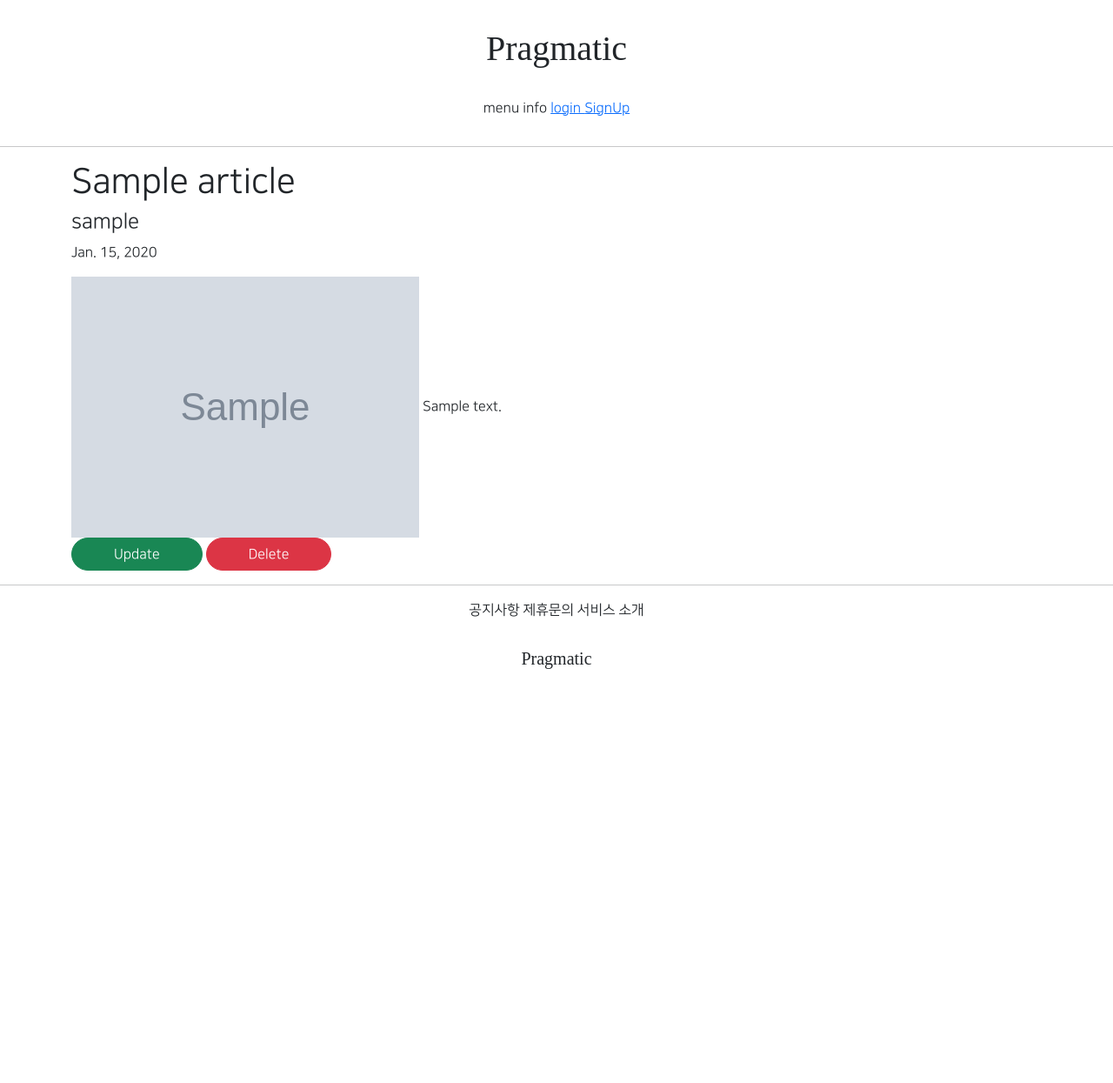
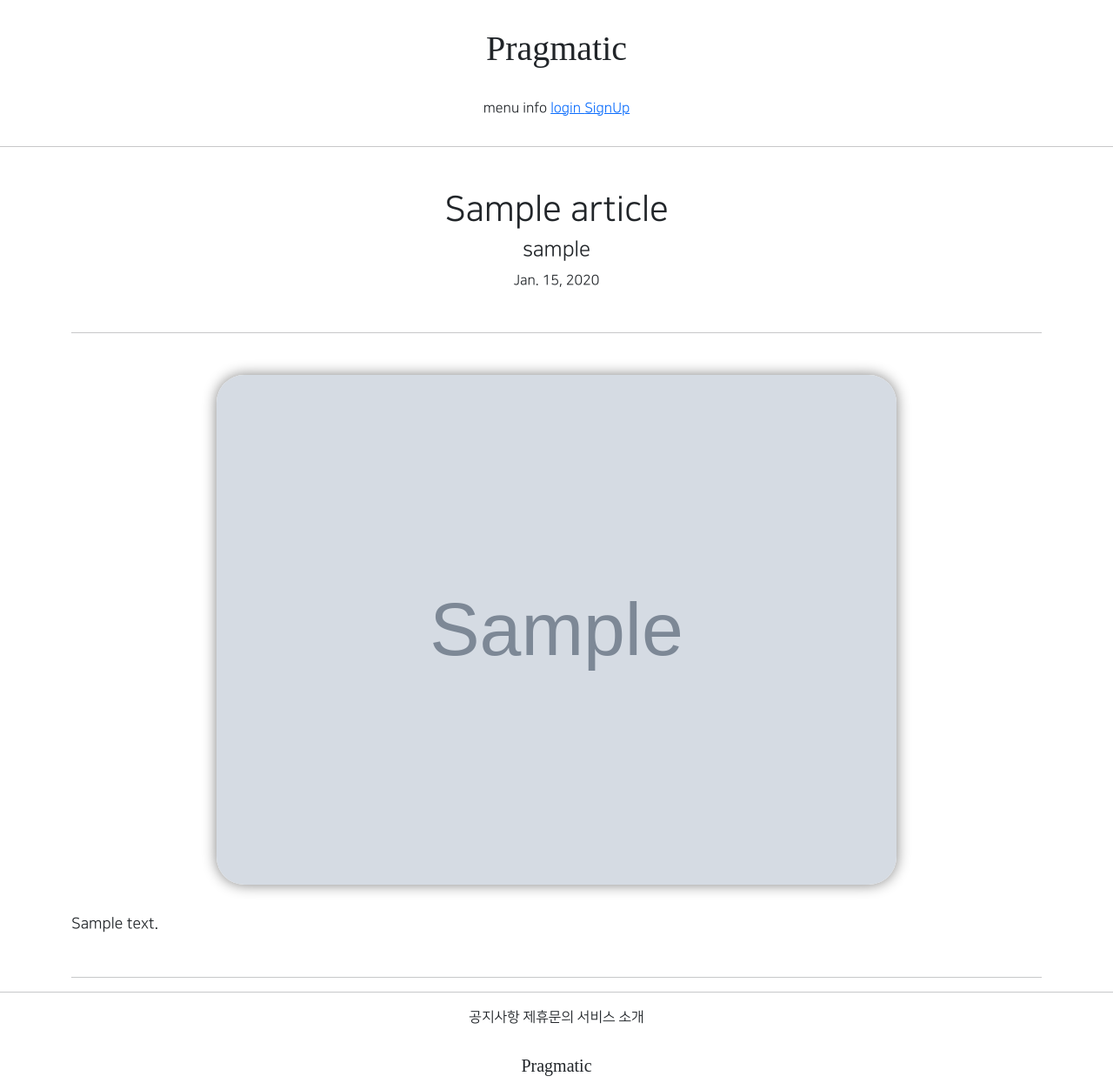
Before and after one commit to soohyoen/django_2, a Django app: page /article/detail/1 in a window 1280 px wide. Shown: the whole page at 87% size. Before the commit the page ends 769 px from the top, so only its background shows below. Run offline with Django 3.2, Linux system fonts and the light colour scheme; tables that the repository leaves empty hold one stand-in row (values such as "Sample post"); grey boxes marked "Sample" are stand-in pictures; parts of the project's set-up code (start-up, migrations or seed data) failed here and were passed over; some libraries are stand-ins or nearby versions; some web fonts are replaced.

Commit message:
8/04 commit 3

```diff
--- a/articleapp/templates/articleapp/detail.html
+++ b/articleapp/templates/articleapp/detail.html
@@ -3,18 +3,27 @@
 
 {% block content %}
 
-    <div class="container">
+    <div class="container text-center">
 
-        <div>
+        <div class="my-5">
             {#     제목 / 글쓴이 / 날짜       #}
-            <h1>{{ target_article.title }}</h1>
+            <h1 class="NNS_B">{{ target_article.title }}</h1>
             <h4>{{ target_article.writer.profile.nickname }}</h4>
             <p>{{ target_article.created_at }}</p>
         </div>
-        <div>
+        <hr>
+        <div class="my-5">
             {#      게시글 내용      #}
-            <img src="{{ target_article.image.url }}" alt="">
-            {{ target_article.content }}
+            <img src="{{ target_article.image.url }}"
+                 alt=""
+                 class="article_image">
+
+
+            <div class ='article_content'>
+                {{ target_article.content }}
+            </div>
+
+            {% if target_article.writer == user %}
             <div>
                 <a href="{% url 'articleapp:update' pk=target_article.pk %}"
                    class="btn btn-success rounded-pill px-5">
@@ -25,8 +34,12 @@
                     Delete
                 </a>
             </div>
+            {% endif %}
         </div>
-
+        <hr>
+        <div>
+            {#      댓글         #}
+        </div>
 
     </div>
 
--- a/static/base.css
+++ b/static/base.css
@@ -2,22 +2,20 @@
     margin: 2rem 0;
     font-family: 'Bona Nova', serif;
     line-height: 1.2;
-
 }
 
 .pragmatic_header_button{
     margin-bottom: 2rem;
-
 }
 
 .pragmatic_footer_logo{
    margin-top: 2rem ;
     font-family: 'Bona Nova', serif;
-
 }
 .pragmatic_footer_button{
     margin-bottom: 2rem ;
 }
+
 
 .mw-500 {
     max-width : 500px;
@@ -37,3 +35,15 @@
     color: dimgrey;
 
 }
+
+.article_image{
+    border-radius: 2rem;
+    width : 70%;
+    box-shadow: 0 0 1rem grey;
+}
+
+.article_content{
+    font-size: 1.1rem;
+    text-align: left;
+    margin: 2rem 0;
+}
```
